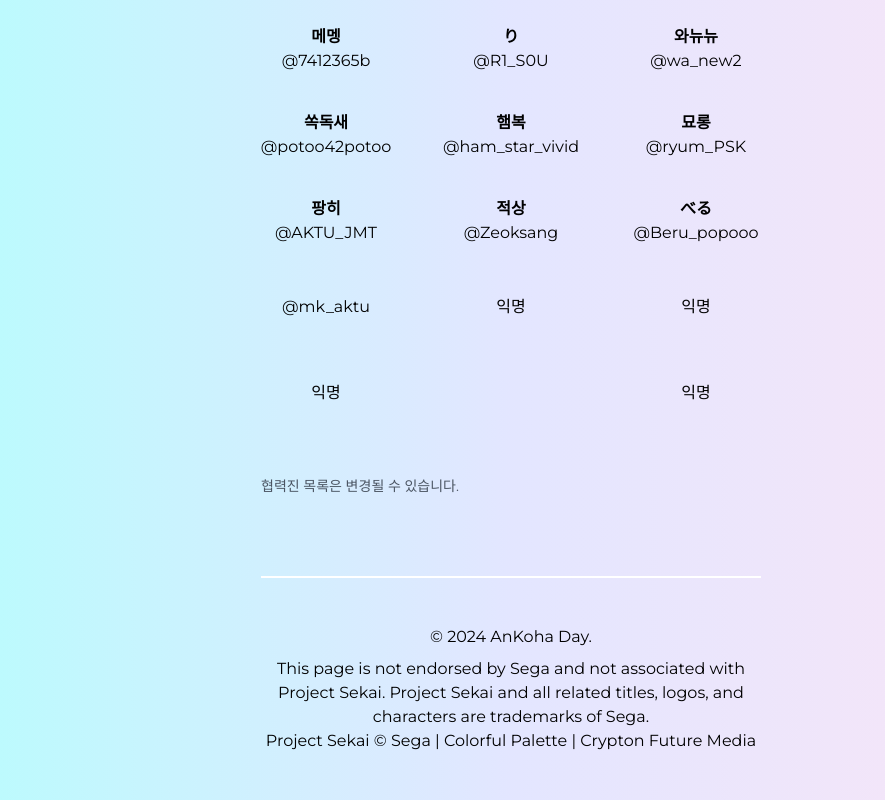
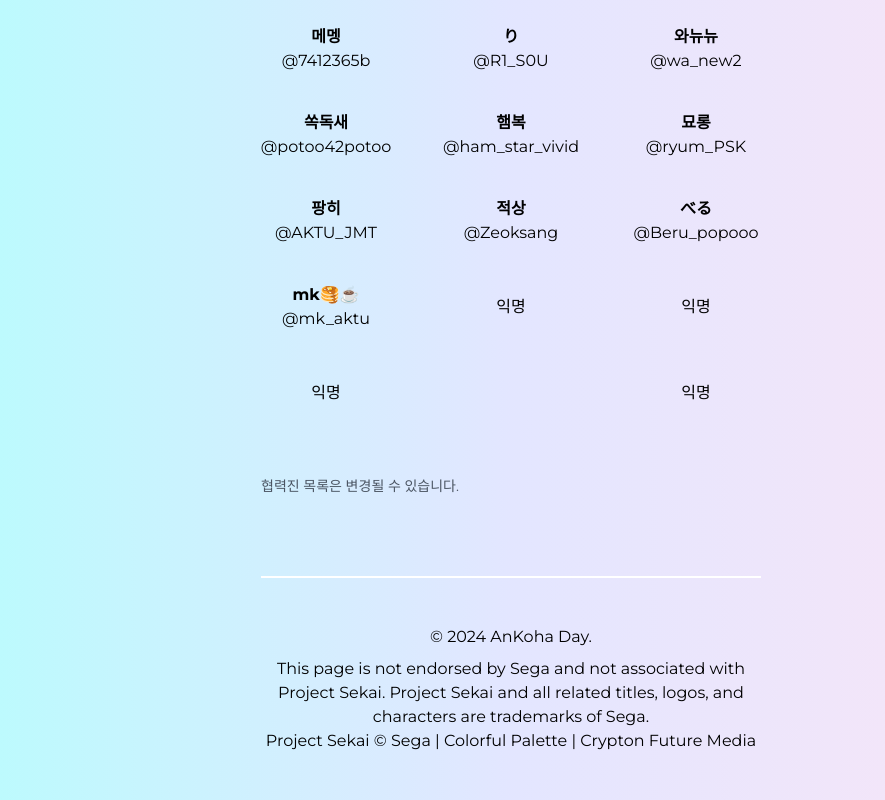
Before and after one commit to 5tarlight/happy-ankoha-day, a Next.js app: page /colab in a window 1280 px wide. Shown: the part 800-1600 px from the top of the page, without its empty margins (129-1014 px from the left). Built offline with nearby package versions, Linux system fonts and the light colour scheme; a web font is replaced by a local one.

Commit message:
Update ColabList.tsx

```diff
--- a/components/ColabList.tsx
+++ b/components/ColabList.tsx
@@ -32,7 +32,7 @@ export default function ColabList() {
     { name: "팡히", handle: "AKTU_JMT" },
     { name: "적상", handle: "Zeoksang" },
     { name: "べる", handle: "Beru_popooo" },
-    { nane: "mk🥞☕", handle: "mk_aktu" },
+    { name: "mk🥞☕", handle: "mk_aktu" },
     "anonymous",
     "anonymous",
     "anonymous",
```
